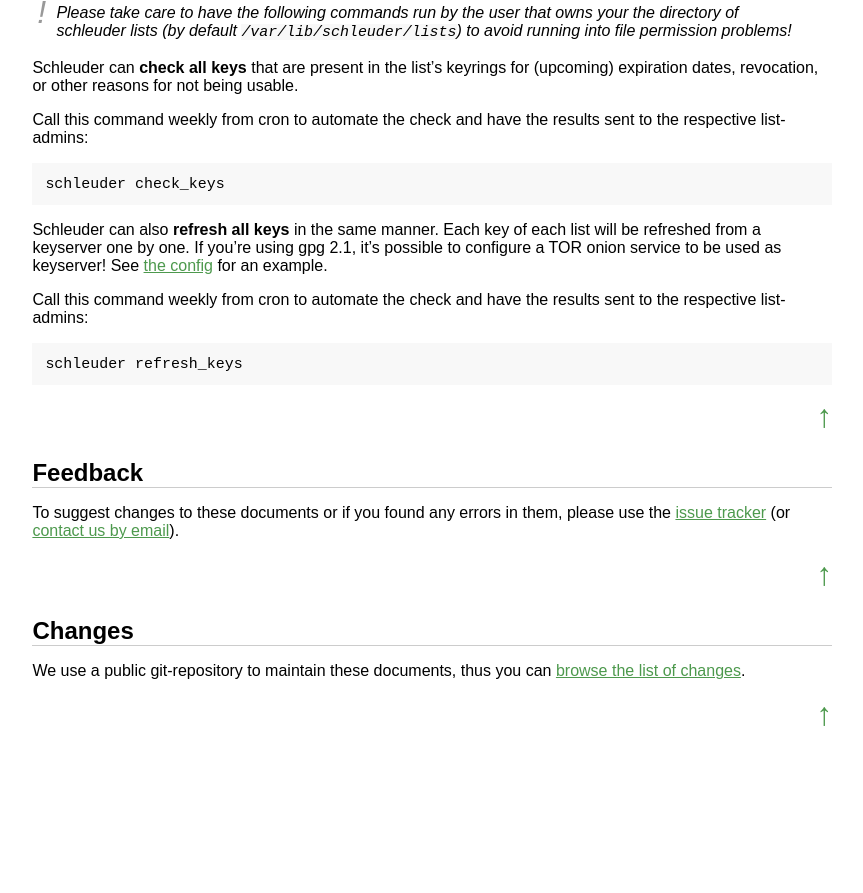
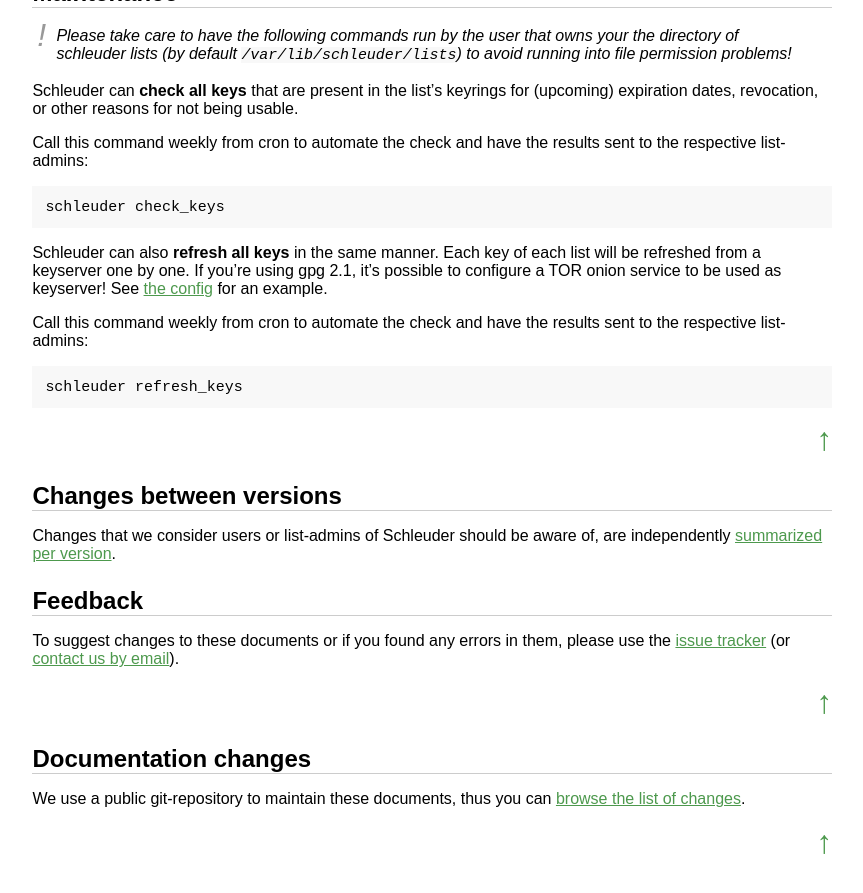
Before and after one commit to schleuder/schleuder-website, a Jekyll site: the page built from docs/index.md, in a window 1280 px wide and 900 px high, scrolled down 7594 px. Shown: the top 893 px of the window, without its empty margins (6-869 px from the left). Built offline with Jekyll 4.4.1, drawn with Linux system fonts in a browser that asks for light colours; before the commit the page ends 8365 px from its top, so only the background shows below that; some of the changed text lies outside the part shown.

Commit message:
Links summary of changes in docs.

```diff
--- a/docs/index.md
+++ b/docs/index.md
@@ -347,6 +347,10 @@
 [↑](#top "Go to top of page")
 {: .linktotop}
 
+## Changes between versions
+
+Changes that we consider users or list-admins of Schleuder should be aware of, are independently [summarized per version](/docs/changes/).
+
 
 ## Feedback
 
@@ -356,7 +360,7 @@
 {: .linktotop}
 
 
-## Changes
+## Documentation changes
 
 We use a public git-repository to maintain these documents, thus you can [browse the list of changes](https://0xacab.org/schleuder/schleuder-website/commits/master).
 
```
Also changed, not shown: docs/changes/index.md (added, +8 -0 lines).
